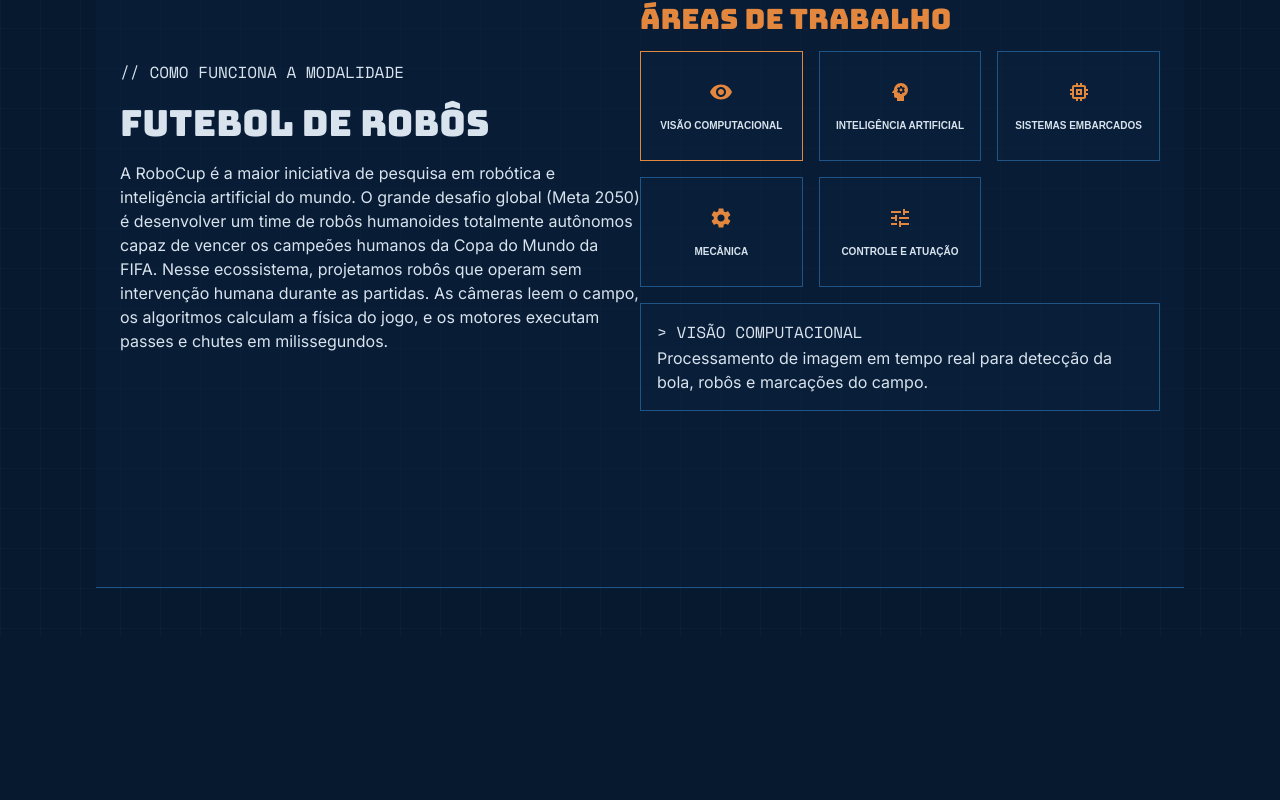
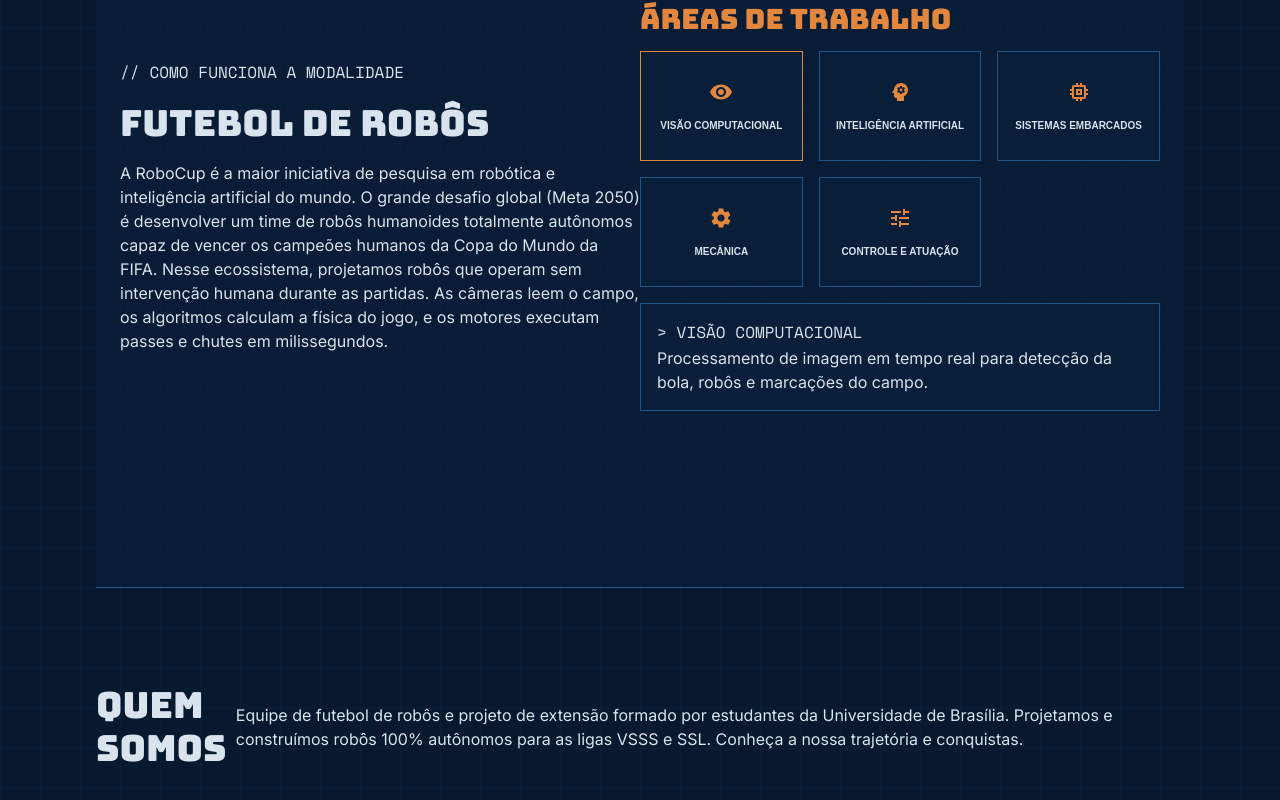
Before and after one commit to ayssag/unball-site, a React (Vite) app in the folder frontend/: page /pt in a window 1280 px wide. Shown: the part 892-1692 px from the top of the page. Before the commit the page ends 1528 px from the top, so only its background shows below. Built offline with nearby package versions, Linux system fonts and the light colour scheme; a web font is replaced by a local one.

Commit message:
feat: Creates BoxSection styled component

```diff
--- a/frontend/src/components/pages/home/index.tsx
+++ b/frontend/src/components/pages/home/index.tsx
@@ -1,11 +1,13 @@
 import HeroSection from './sections/HeroSection';
 import RobocupSection from './sections/RobocupSection';
+import AboutSection from './sections/AboutSection';
 
 function Home() {
   return (
     <>
       <HeroSection />
       <RobocupSection />
+      <AboutSection />
     </>
   )
 }
--- /dev/null
+++ b/frontend/src/components/pages/home/sections/AboutSection.tsx
@@ -0,0 +1,16 @@
+import { Typography } from "@mui/material"
+import { BoxSection, FlexBoxBetween } from "@/shared/styled"
+import { t } from "i18next"
+
+function AboutSection() {
+    return (
+        <BoxSection>
+            <FlexBoxBetween>
+                <Typography variant="h2" color="text.primary">{t("pages.home.about.title")}</Typography>
+                <Typography>{t("pages.home.about.description")}</Typography>
+            </FlexBoxBetween>
+        </BoxSection>
+    )
+}
+
+export default AboutSection
--- a/frontend/src/components/pages/home/sections/HeroSection/index.tsx
+++ b/frontend/src/components/pages/home/sections/HeroSection/index.tsx
@@ -1,7 +1,7 @@
 import { Typography, Box, Button } from "@mui/material";
 import { useTranslation } from "react-i18next";
 import { Link } from "react-router-dom";
-import { FlexBoxBetween } from "@/shared/styled";
+import { BoxSection, FlexBoxBetween } from "@/shared/styled";
 import { getRoutePath, type SupportedLang } from "@/i18n/routesMap";
 import HeroImage from "./HeroImage";
 
@@ -10,13 +10,12 @@ function HeroSection() {
     const currentLang = (i18n.language?.startsWith('en') ? 'en' : 'pt') as SupportedLang;
 
     return (
+        <BoxSection>
             <FlexBoxBetween
                 sx={{
-                paddingX: { xs: 3, sm: 6, md: 12 },
-                paddingY: { xs: 4, md: 6 },
+                    width: "100%",
                     flexDirection: { xs: "column", md: "row" },
                     gap: { xs: 6, md: 4 },
-                alignItems: "center",
                     color: "text.primary"
                 }}
             >
@@ -52,6 +51,7 @@ function HeroSection() {
 
                 <HeroImage />
             </FlexBoxBetween>
+        </BoxSection>
     );
 }
 
--- /dev/null
+++ b/frontend/src/i18n/locales/en/pages/home/about.ts
@@ -0,0 +1,5 @@
+export const about = {
+    title: "ABOUT US",
+    subtitle: "// WHO IS UNBALL",
+    description: "Robot soccer team and outreach project formed by students from the University of Brasília. We design and build 100% autonomous robots for the VSSS and SSL leagues. Learn about our journey and achievements."
+};
--- a/frontend/src/i18n/locales/en/pages/home/index.ts
+++ b/frontend/src/i18n/locales/en/pages/home/index.ts
@@ -1,7 +1,9 @@
 import { hero } from "./hero";
 import { robocup } from "./robocup";
+import { about } from "./about";
 
 export const home = {
   hero,
   robocup,
+  about,
 };
--- /dev/null
+++ b/frontend/src/i18n/locales/pt/pages/home/about.ts
@@ -0,0 +1,5 @@
+export const about = {
+    title: "QUEM SOMOS",
+    subtitle: "// QUEM É A UNBALL",
+    description: "Equipe de futebol de robôs e projeto de extensão formado por estudantes da Universidade de Brasília. Projetamos e construímos robôs 100% autônomos para as ligas VSSS e SSL. Conheça a nossa trajetória e conquistas. "
+};
--- a/frontend/src/i18n/locales/pt/pages/home/index.ts
+++ b/frontend/src/i18n/locales/pt/pages/home/index.ts
@@ -1,7 +1,9 @@
 import { hero } from "./hero";
 import { robocup } from "./robocup";
+import { about } from "./about";
 
 export const home = {
   hero,
   robocup,
+  about
 };
--- a/frontend/src/shared/styled.tsx
+++ b/frontend/src/shared/styled.tsx
@@ -6,3 +6,23 @@ export const FlexBoxBetween = styled(Box)({
   justifyContent: "space-between",
   alignItems: "center",
 });
+
+export const BoxSection = styled(Box)(({ theme }) => ({
+  display: "flex",
+  justifyContent: "center",
+  alignItems: "center",
+  paddingLeft: theme.spacing(3),
+  paddingRight: theme.spacing(3),
+  paddingTop: theme.spacing(4),
+  paddingBottom: theme.spacing(4),
+  [theme.breakpoints.up("sm")]: {
+    paddingLeft: theme.spacing(6),
+    paddingRight: theme.spacing(6),
+  },
+  [theme.breakpoints.up("md")]: {
+    paddingLeft: theme.spacing(12),
+    paddingRight: theme.spacing(12),
+    paddingTop: theme.spacing(6),
+    paddingBottom: theme.spacing(6),
+  },
+}));
```
Lines whose indentation alone changed are shown as unchanged.
